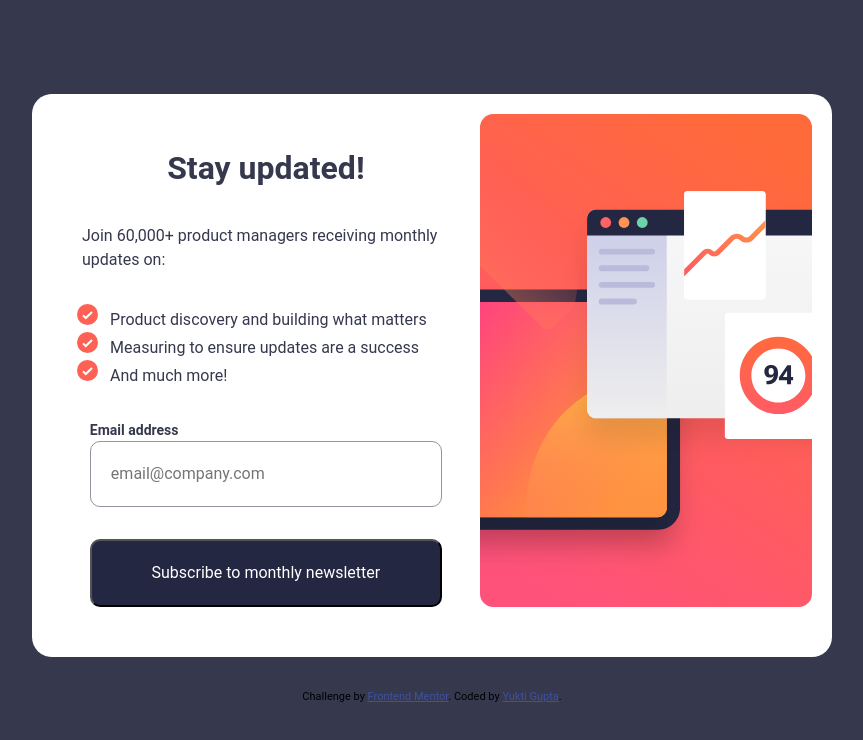
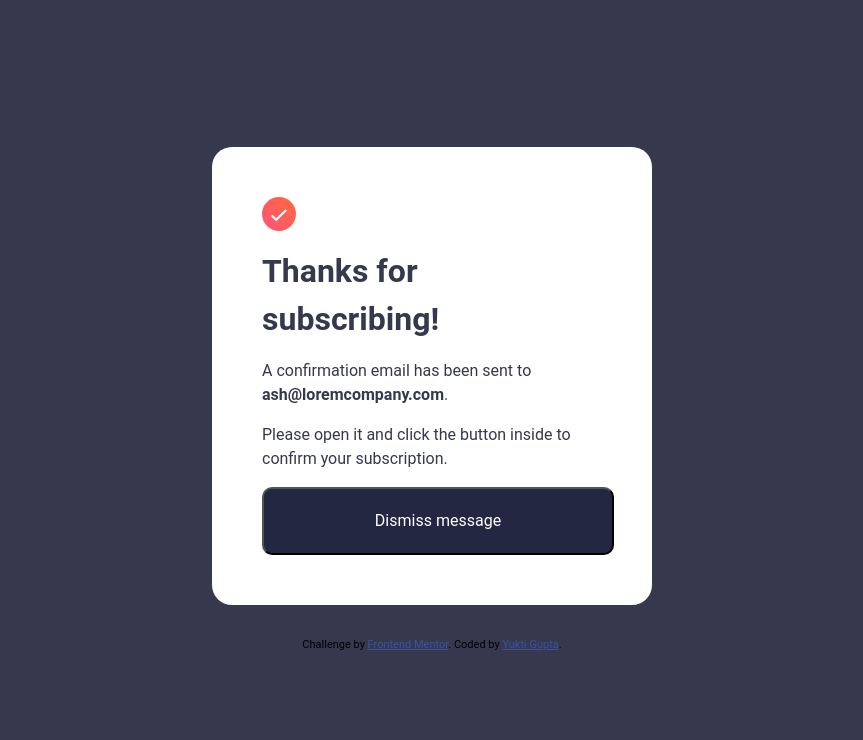
Before and after one commit to yMeeraki/newsletter-sign-up-with-success-message, a plain HTML site: page index.html in a window 1280 px wide. Shown: the whole page, without its empty margins (208-1071 px from the left). Drawn offline with Linux system fonts and the light colour scheme.

Commit message:
Styling: Success message

```diff
--- a/index.html
+++ b/index.html
@@ -53,7 +53,9 @@
 
     <!-- Success message start -->
 
-    <div class="success-message-start">
+    <div class="success-message">
+
+      <img src="./assets/images/icon-success.svg" alt="">
       <h1>Thanks for subscribing!</h1>
 
       <p>
@@ -63,7 +65,7 @@
         Please open it and click the button inside to confirm your subscription.
       </p>
 
-      <button id="dismiss-message-btn" type="submit" onclick="dismissMessage()">Dismiss message</button>
+      <button class="dismiss-message-btn" type="submit" onclick="dismissMessage()">Dismiss message</button>
 
     </div>
 
--- a/stylesheet.css
+++ b/stylesheet.css
@@ -36,6 +36,8 @@ p{
 /*Styling of Content*/
 .content{
   display: flex;
+
+  display: none;
 }
 
 @media (max-width: 1024px){
@@ -112,13 +114,6 @@ input{
   font-weight: 700;
 }
 
-
-/*success-message-start*/
-.success-message-start{
-  display: none;
-}
-
-
 /*Error message*/
 .error-message{
   color: hsl(4, 100%, 67%);
@@ -127,6 +122,40 @@ input{
   display:none;
 }
 
+/*success-message-start*/
+.success-message{
+  display: flex;
+  flex-direction: column;
+
+  gap: 1rem;
+
+  max-width:25rem;
+  max-height:30rem;
+
+  padding: 30px;
+}
+
+.success-message img{
+  width: 10%;
+}
+
+.dismiss-message-btn{
+  width: 22rem;
+
+  border-radius: 10px;
+
+  background-color: hsl(234, 29%, 20%);
+  color: hsl(0, 0%, 100%);
+
+  padding: 20px;
+
+  cursor: pointer;
+}
+
+.dismiss-message-btn:hover{
+  background-color: hsl(235, 18%, 26%);
+  font-weight: 700;
+}
 
 /*---------------*/
 /*
```
